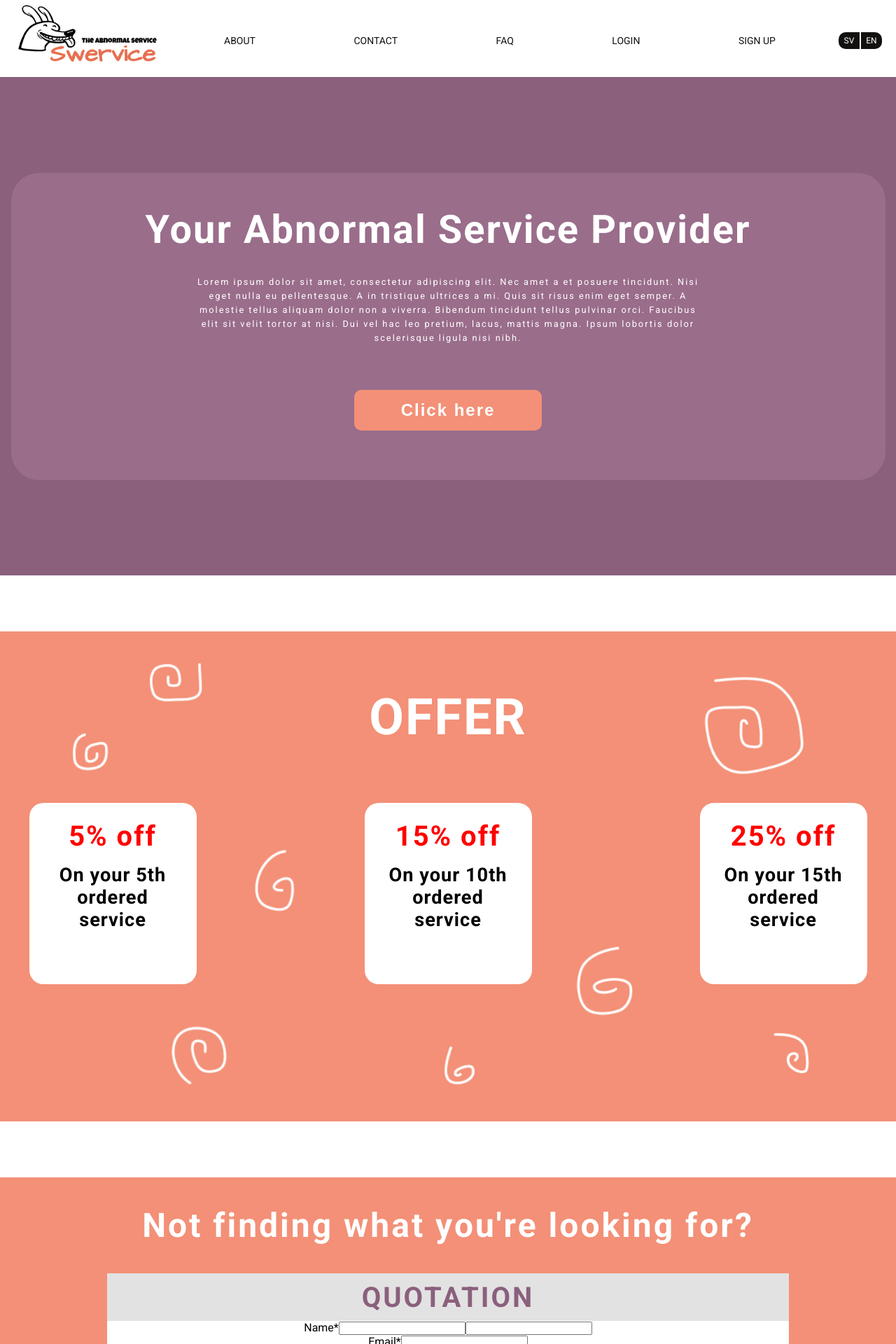
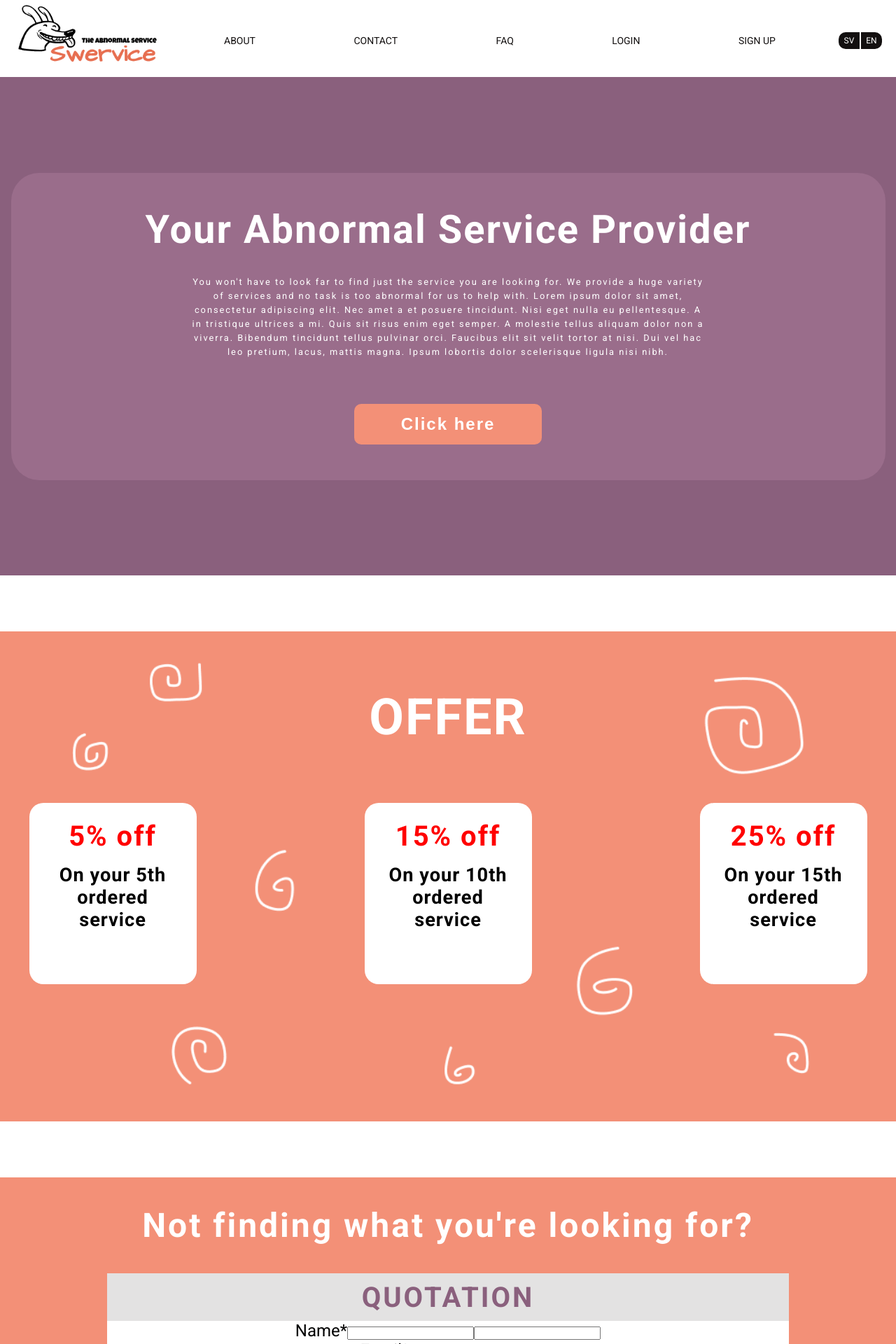
Before and after one commit to Sundholmare/grupparbete-agilt, a React (Create React App) app: page / in a window 1280 px wide. Shown: the top 1920 px of the page at 70% size. Built offline with nearby package versions, Linux system fonts and the light colour scheme.

Commit message:
liten förändring

```diff
--- a/src/components/Hero/index.js
+++ b/src/components/Hero/index.js
@@ -5,7 +5,9 @@ const Hero = () => {
       <div className={Styles.hero}>
         <div className={Styles.heroBox}>
             <h1 className={Styles.heroTitle}>Your Abnormal Service Provider</h1>
-            <p className={Styles.heroText}>Lorem ipsum dolor sit amet, consectetur adipiscing elit. Nec amet a et posuere tincidunt. Nisi eget nulla eu pellentesque. A in tristique ultrices a mi. Quis sit risus enim eget semper. A molestie tellus aliquam dolor non a viverra. Bibendum tincidunt tellus pulvinar orci. Faucibus elit sit velit tortor at nisi. Dui vel hac leo pretium, lacus, mattis magna. Ipsum lobortis dolor scelerisque ligula nisi nibh.</p>
+            <p className={Styles.heroText}> You won't have to look far to find just the service you are looking for. We provide a huge variety of services and no task is too abnormal for us to help with.
+
+              Lorem ipsum dolor sit amet, consectetur adipiscing elit. Nec amet a et posuere tincidunt. Nisi eget nulla eu pellentesque. A in tristique ultrices a mi. Quis sit risus enim eget semper. A molestie tellus aliquam dolor non a viverra. Bibendum tincidunt tellus pulvinar orci. Faucibus elit sit velit tortor at nisi. Dui vel hac leo pretium, lacus, mattis magna. Ipsum lobortis dolor scelerisque ligula nisi nibh.</p>
 
             <button className={Styles.heroButton}>Click here</button>
         </div>
--- a/src/components/Quotation/quotation.module.css
+++ b/src/components/Quotation/quotation.module.css
@@ -45,3 +45,12 @@
   display: flex;
   flex-direction: column;
 }
+
+.quotaForm label {
+  font-size: 1.5rem;
+}
+
+
+#message{
+  padding: 30px 20px;
+}
```
